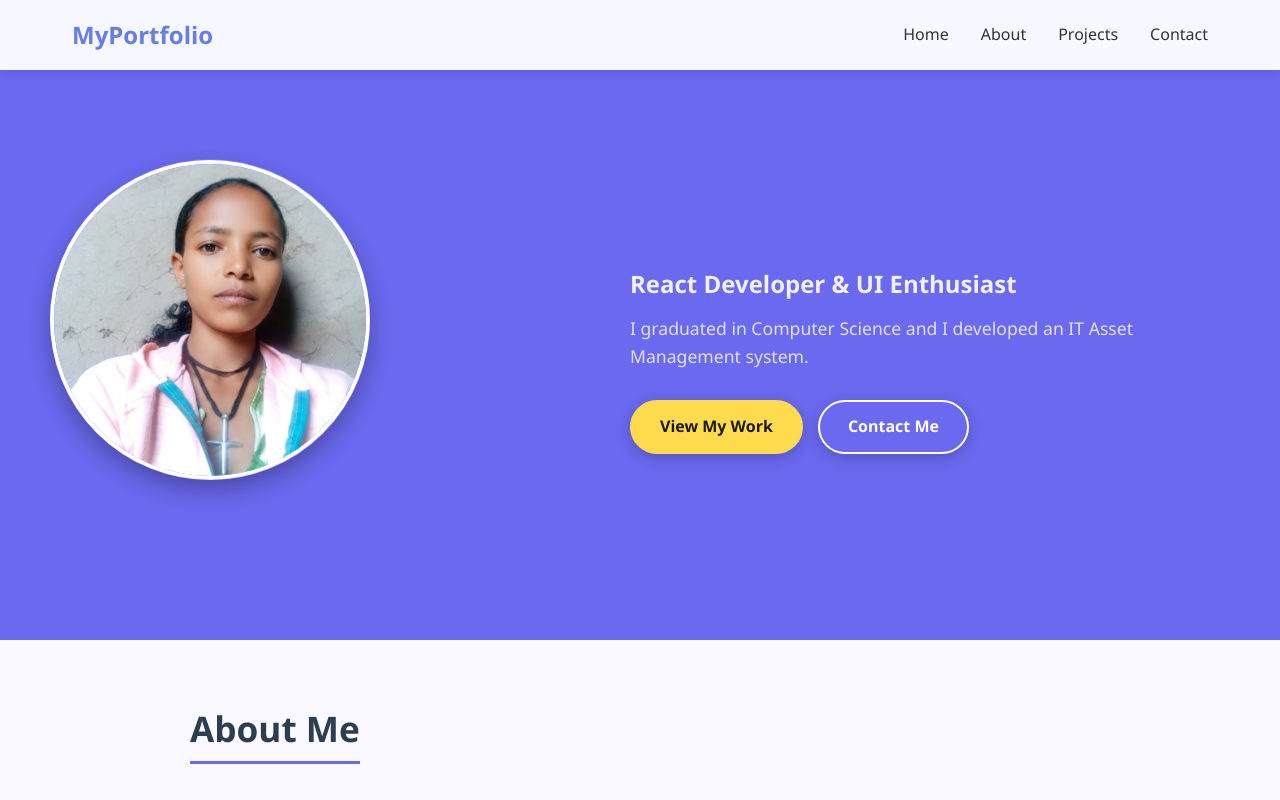
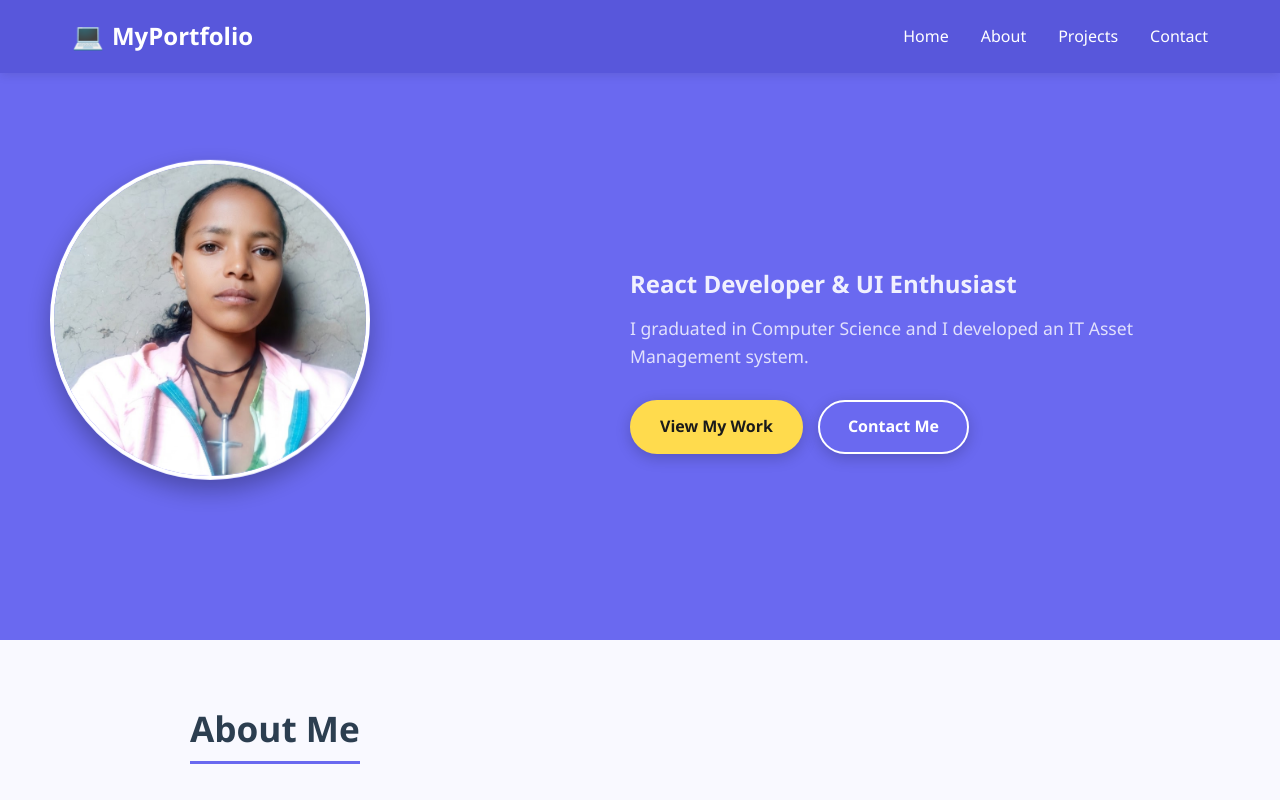
Before and after one commit to fentatena6-cmyk/new-portfolio, a React (Vite) app: page / in a window 1280 px wide. Shown: the top 800 px of the page. Built offline with nearby package versions, Linux system fonts and the light colour scheme; the HTML template or start-up script is replaced by a standard one.

Commit message:
update header css for matching blue theme and white text

```diff
--- a/src/components/Header.css
+++ b/src/components/Header.css
@@ -1,5 +1,5 @@
 .header {
-  background: rgba(255, 255, 255, 0.95);
+  background-color: #5857db; /* ከ Hero ከለር ጋር የሚጣጣም ውብ ሰማያዊ */
   box-shadow: 0 2px 10px rgba(0, 0, 0, 0.1);
   position: fixed;
   width: 100%;
@@ -17,8 +17,20 @@
 }
 
 .logo h2 {
-  color: #667eea;
+  color: #ffffff; /* ሎጎው ነጭ እንዲሆን */
   font-size: 1.5rem;
+  margin: 0;
+}
+
+.logo a {
+  text-decoration: none;
+  display: flex;
+  align-items: center;
+  gap: 8px;
+}
+
+.logo-icon {
+  font-size: 1.6rem;
 }
 
 .nav-links {
@@ -28,13 +40,13 @@
 
 .nav-links a {
   text-decoration: none;
-  color: #333;
+  color: #ffffff; /* የሊንክ ቀለሞች ነጭ እንዲሆኑ */
   font-weight: 500;
   transition: color 0.3s;
 }
 
 .nav-links a:hover {
-  color: #667eea;
+  color: #ffdb4d; /* ሲነኩት ወደ ቢጫ እንዲቀየር */
 }
 
 .hamburger {
@@ -46,7 +58,7 @@
 .hamburger span {
   width: 25px;
   height: 3px;
-  background: #333;
+  background: #ffffff; /* የሃምበርገር መስመሮች ነጭ እንዲሆኑ */
   margin: 3px 0;
   transition: 0.3s;
 }
@@ -62,7 +74,7 @@
     left: -100%;
     width: 100%;
     flex-direction: column;
-    background: white;
+    background: #5857db; /* በሞባይል ሲከፈት የሰማያዊው ከለር እንዲቀጥል */
     text-align: center;
     padding: 2rem;
     transition: 0.3s;
@@ -71,4 +83,10 @@
   .nav-links.active {
     left: 0;
   }
+
+  .nav-links a {
+    color: #ffffff; /* በሞባይል ሜኑ ውስጥ ያሉት ጽሑፎች ነጭ እንዲሆኑ */
+    font-size: 1.2rem;
+    padding: 10px 0;
+  }
 }
--- a/src/components/Header.jsx
+++ b/src/components/Header.jsx
@@ -15,8 +15,11 @@ const Header = () => {
   return (
     <header className="header">
       <div className="header-container">
+        {/* ሎጎ ከኮምፒዩተር ምልክት ጋር */}
         <div className="logo">
-          <h2>MyPortfolio</h2>
+          <a href="#home" style={{ textDecoration: 'none', color: 'inherit', display: 'flex', alignItems: 'center', gap: '8px' }}>
+            <span className="logo-icon">💻</span> <h2>MyPortfolio</h2>
+          </a>
         </div>
 
         <div className={`nav-links ${isOpen ? 'active' : ''}`}>
```
